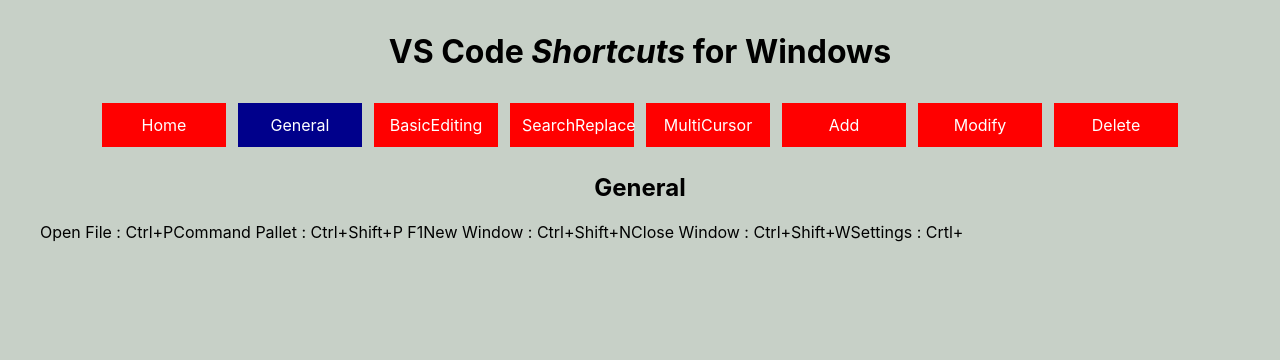
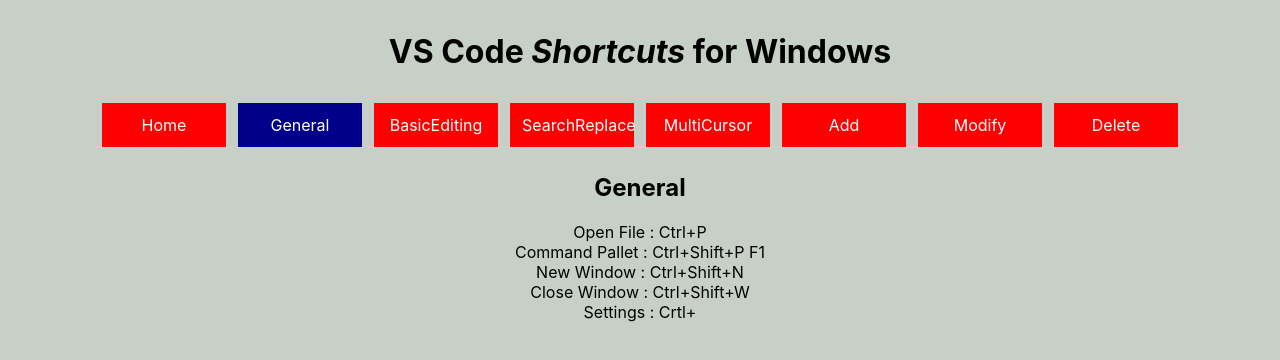
Before and after one commit to gisellec60/shortcut-app, a React (Create React App) app: page /general in a window 1280 px wide. Shown: the top 360 px of the page. Built offline with nearby package versions, Linux system fonts and the light colour scheme; data requests are answered from the project's data file.

Commit message:
modified custom hook to include more

```diff
--- a/src/BasicEditing.js
+++ b/src/BasicEditing.js
@@ -1,9 +1,14 @@
 import React from 'react'
+import useLoadData from "./useLoadData"
 
 function BasicEditing() {
-  return (
+
+    const {displayInfo} = useLoadData("http://localhost:3001/basic")
+
+    return (
     <div>
-      <article>Basic Editing</article>
+      <h2>Basic Editing</h2>
+      {displayInfo}
     </div>
   )
 }
--- a/src/General.js
+++ b/src/General.js
@@ -3,24 +3,12 @@
 
 function General () {
 
-    const {shortcuts,isLoaded} = useLoadData("http://localhost:3001/general")
-
-     console.log("this is shortcut", shortcuts)
-
-    if(!isLoaded) {
-      return <h2>Data Loading...</h2>
-    }
-
-    const displayInfo = shortcuts.map((shortcut) =>
-       <li key={shortcut.id}>{shortcut.phrase} : {shortcut.command}</li>
-    )
+    const {displayInfo} = useLoadData("http://localhost:3001/general")
 
     return (
       <div >
         <h2>General</h2>
-        <ul>
           {displayInfo}
-        </ul>
       </div>
     )
   }
--- a/src/useLoadData.js
+++ b/src/useLoadData.js
@@ -11,6 +11,14 @@
         setIsLoaded(true)})
     },[url])
 
-    return {shortcuts, isLoaded}
+    if(!isLoaded) {
+        return <h2>Data Loading...</h2>
+      }
+
+      const displayInfo = shortcuts.map((shortcut) =>
+         <div key={shortcut.id}>{shortcut.phrase} : {shortcut.command}</div>
+      )
+    return {displayInfo}
+
 }
 export default useLoadData
```
